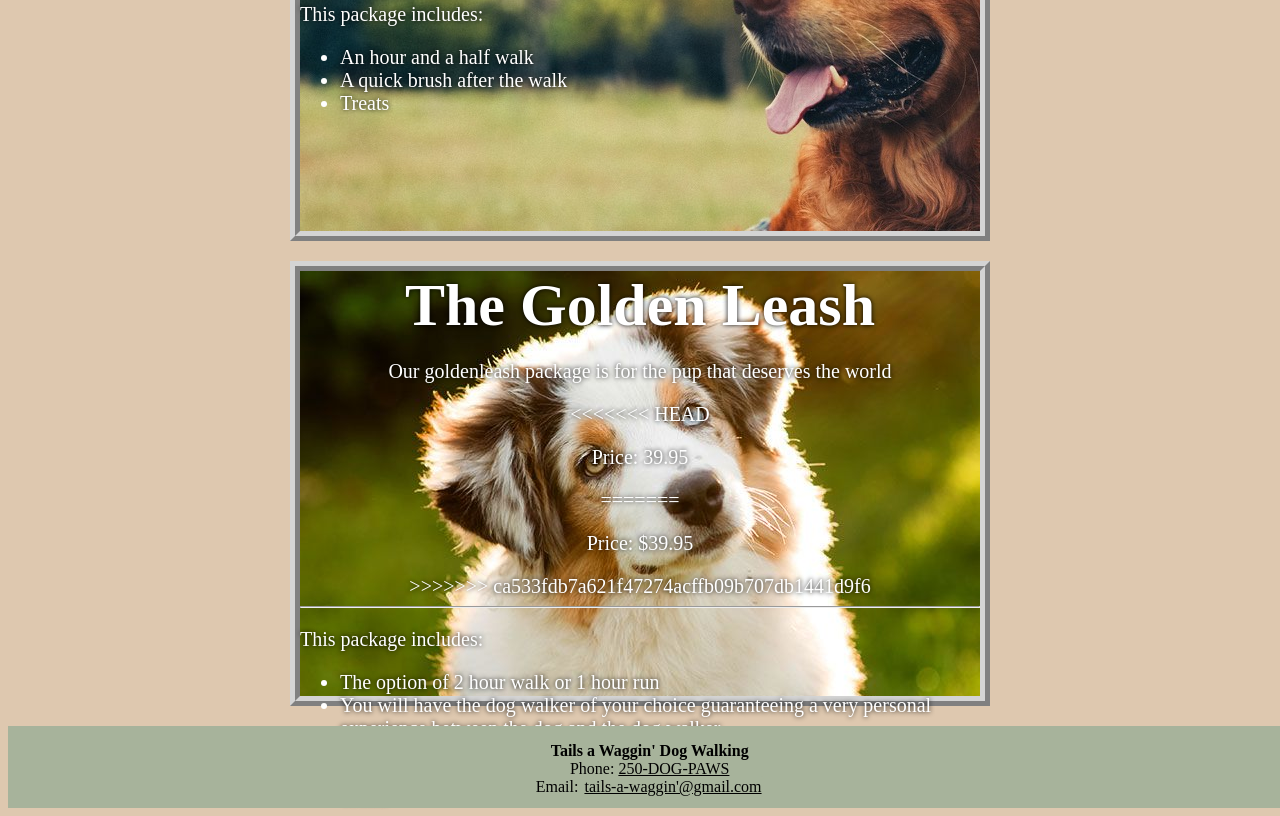
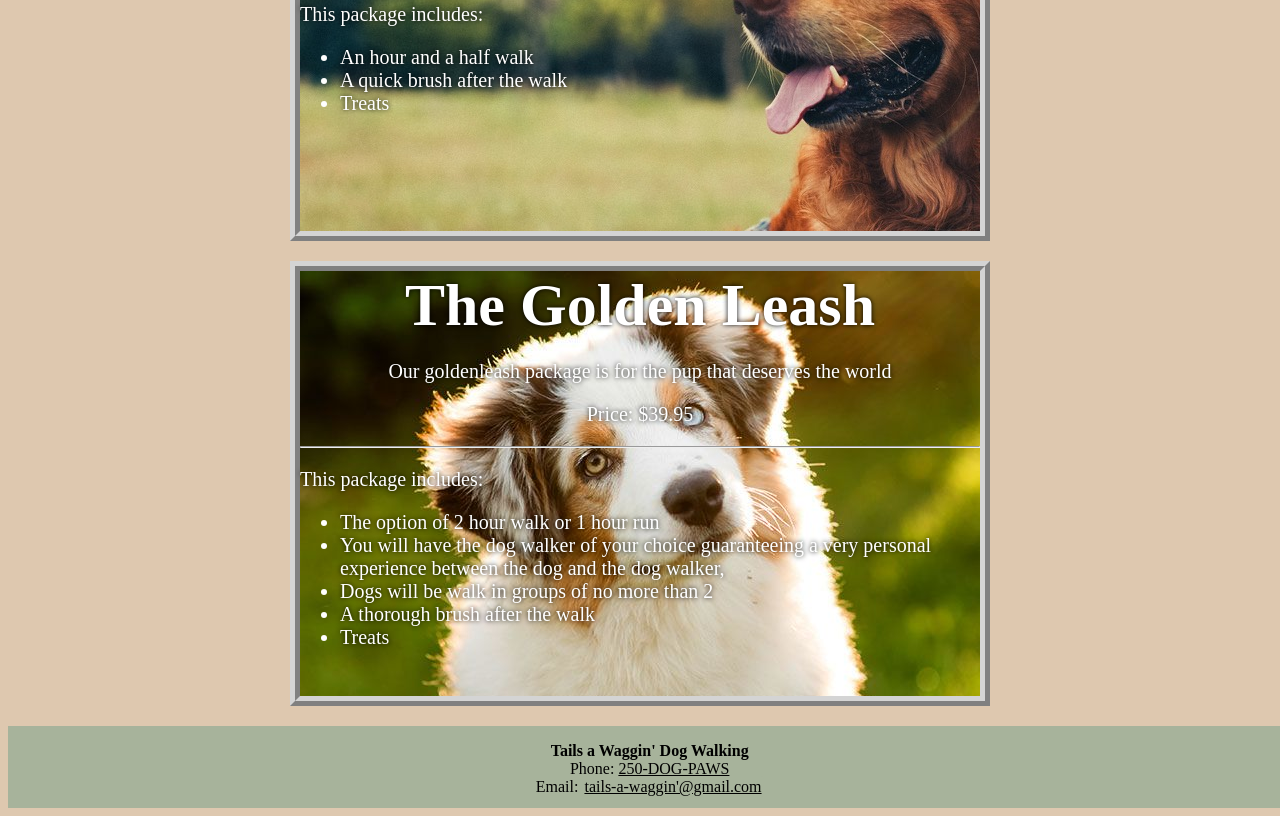
Before and after one commit to liamebirge/dogWalking, a plain HTML site: page packages.html in a window 1280 px wide. Shown: the part 1432-2248 px from the top of the page. Drawn offline with Linux system fonts and the light colour scheme.

Commit message:
removed error message

```diff
--- a/packages.html
+++ b/packages.html
@@ -77,11 +77,7 @@
 					<div class="packageheader">The Golden Leash</div>
 					<div class="packagetext">
 						<P>Our goldenleash package is for the pup that deserves the world</P>
-<<<<<<< HEAD
-						<p>Price: 39.95</p>
-=======
 						<p>Price: $39.95</p>
->>>>>>> ca533fdb7a621f47274acffb09b707db1441d9f6
 					</div>
 					<hr>
 					<div class="packagelist">
```
